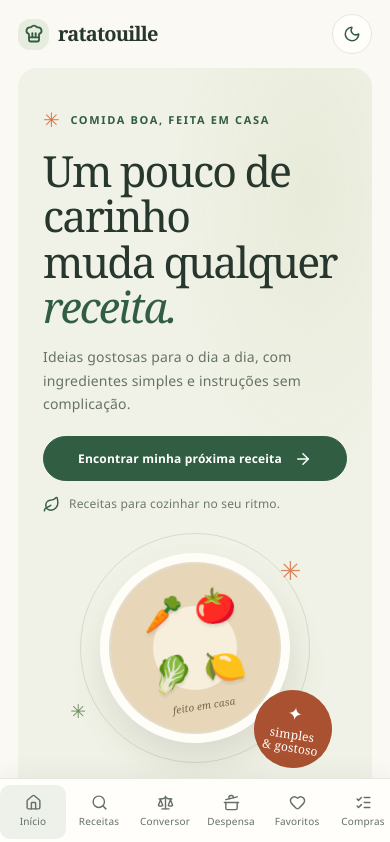
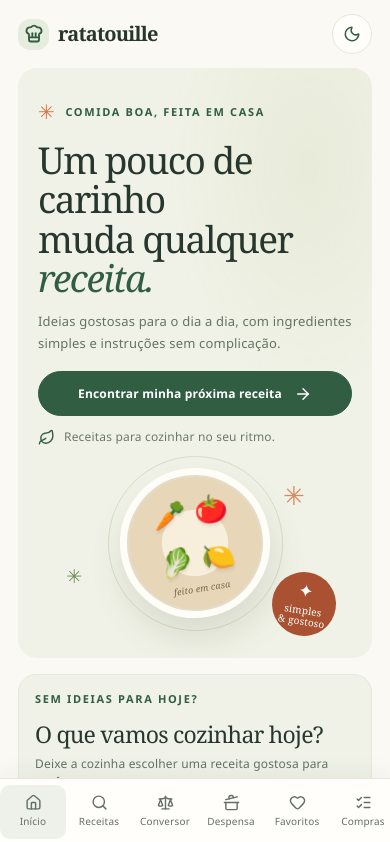
Before and after one commit to henrique-amorim-silva/Ratatouille, a React (Vite) app: page / in a window 390 px wide. Shown: the top 842 px of the page. Built offline with nearby package versions, Linux system fonts and the light colour scheme.

Commit message:
feat: Volta para o inicio da pagina ao acessar uma receita e diminui o tamanho do banner

```diff
--- a/src/App.css
+++ b/src/App.css
@@ -52,7 +52,7 @@
   display: flex;
   align-items: center;
   justify-content: space-between;
-  gap: 24px;
+  gap: 18px;
 }
 
 .marca {
@@ -127,13 +127,13 @@
 
 .hero {
   width: min(1200px, calc(100% - 64px));
-  min-height: 490px;
+  min-height: 430px;
   margin: 0 auto;
-  padding: 56px 7.5%;
+  padding: 44px 6.5%;
   display: grid;
   grid-template-columns: 1fr 0.9fr;
   align-items: center;
-  gap: 48px;
+  gap: 36px;
   overflow: hidden;
   border-radius: 26px;
   background: radial-gradient(ellipse at 82% 17%, #e8ebd9 0, transparent 34%), #f0f2e7;
@@ -202,7 +202,7 @@
 }
 
 .hero__ilustracao {
-  min-height: 355px;
+  min-height: 300px;
   position: relative;
   display: grid;
   place-items: center;
@@ -210,8 +210,8 @@
 
 .hero__forma--fundo {
   position: absolute;
-  width: 330px;
-  height: 330px;
+  width: 280px;
+  height: 280px;
   border: 1px solid #d5ddc8;
   border-radius: 50%;
 }
@@ -232,8 +232,8 @@
 }
 
 .hero__prato {
-  width: 260px;
-  height: 260px;
+  width: 230px;
+  height: 230px;
   position: relative;
   z-index: 1;
   display: flex;
@@ -241,9 +241,9 @@
   align-content: center;
   align-items: center;
   justify-content: center;
-  gap: 10px;
-  padding: 38px;
-  border: 13px solid #fffdf8;
+  gap: 8px;
+  padding: 32px;
+  border: 11px solid #fffdf8;
   border-radius: 50%;
   background: radial-gradient(circle at center, #f7eedc 0 34%, transparent 35%), #e7d6b8;
   box-shadow:
@@ -253,7 +253,7 @@
 }
 
 .hero__prato > span:not(.hero__prato-centro) {
-  font-size: 47px;
+  font-size: 42px;
   filter: drop-shadow(0 3px 1px #28372d18);
 }
 
@@ -271,9 +271,9 @@
   position: absolute;
   z-index: 2;
   right: 3%;
-  bottom: 30px;
-  width: 100px;
-  height: 100px;
+  bottom: 24px;
+  width: 86px;
+  height: 86px;
   display: grid;
   align-content: center;
   justify-items: center;
@@ -1398,14 +1398,18 @@
 
 @media (max-width: 850px) {
   .hero {
-    min-height: 420px;
-    padding: 48px 6%;
+    min-height: 380px;
+    padding: 40px 5%;
     grid-template-columns: 1fr 0.75fr;
-    gap: 20px;
+    gap: 18px;
   }
 
   .hero__ilustracao {
-    transform: scale(0.85);
+    transform: scale(0.78);
+  }
+
+  .receita-surpresa {
+    gap: 16px;
   }
 
   .grade-receitas {
@@ -1456,20 +1460,20 @@
 
   .hero {
     min-height: 0;
-    padding: 38px 25px 27px;
+    padding: 30px 20px 20px;
     grid-template-columns: 1fr;
-    gap: 6px;
+    gap: 2px;
     border-radius: 19px;
   }
 
   .hero h1 {
-    font-size: clamp(39px, 11vw, 55px);
-    letter-spacing: -1.8px;
+    font-size: clamp(35px, 9.5vw, 48px);
+    letter-spacing: -1.5px;
   }
 
   .hero__descricao {
-    margin: 15px 0 20px;
-    font-size: 14px;
+    margin: 13px 0 17px;
+    font-size: 13px;
   }
 
   .hero__conteudo > .botao {
@@ -1480,41 +1484,41 @@
   }
 
   .hero__nota {
-    margin-top: 14px;
+    margin-top: 12px;
   }
 
   .hero__ilustracao {
-    min-height: 250px;
-    margin-top: 4px;
+    min-height: 190px;
+    margin-top: 0;
     transform: none;
   }
 
   .hero__forma--fundo {
-    width: 230px;
-    height: 230px;
+    width: 175px;
+    height: 175px;
   }
 
   .hero__prato {
-    width: 190px;
-    height: 190px;
-    padding: 26px;
-    border-width: 9px;
+    width: 150px;
+    height: 150px;
+    padding: 20px;
+    border-width: 7px;
   }
 
   .hero__prato > span:not(.hero__prato-centro) {
-    font-size: 34px;
+    font-size: 27px;
   }
 
   .hero__prato-centro {
-    font-size: 10px;
+    font-size: 9px;
   }
 
   .hero__adesivo {
     right: 5%;
-    bottom: 5px;
-    width: 78px;
-    height: 78px;
-    font-size: 12px;
+    bottom: 2px;
+    width: 64px;
+    height: 64px;
+    font-size: 10px;
   }
 
   .receitas {
@@ -1689,9 +1693,9 @@
 
 .receita-surpresa {
   width: min(1100px, calc(100% - 64px));
-  min-height: 220px;
-  margin: 20px auto 0;
-  padding: 26px;
+  min-height: 175px;
+  margin: 16px auto 0;
+  padding: 20px;
   display: flex;
   align-items: center;
   justify-content: space-between;
@@ -1702,7 +1706,7 @@
 }
 
 .receita-surpresa__conteudo {
-  max-width: 470px;
+  max-width: 420px;
 }
 
 .receita-surpresa h2,
@@ -1716,15 +1720,33 @@
   line-height: 1.2;
 }
 
+.receita-surpresa h2 {
+  font-size: clamp(23px, 2.7vw, 30px);
+}
+
 .receita-surpresa__conteudo > p:not(.sobretitulo) {
-  margin: 9px 0 17px;
+  margin: 7px 0 13px;
   color: var(--app-muted);
-  font-size: 13px;
+  font-size: 12px;
 }
 
 .receita-surpresa__resultado {
-  width: min(320px, 44%);
+  width: min(280px, 40%);
   flex: 0 0 auto;
+}
+
+.receita-surpresa__resultado .cartao-receita__capa {
+  height: 150px;
+}
+
+.receita-surpresa__resultado .cartao-receita__conteudo {
+  padding: 14px 15px 13px;
+}
+
+.receita-surpresa__resultado .cartao-receita h3 {
+  min-height: 45px;
+  margin-top: 10px;
+  font-size: 18px;
 }
 
 .receitas-relacionadas {
@@ -2706,7 +2728,11 @@
   }
 
   .receita-surpresa {
-    padding: 20px;
+    padding: 16px;
+  }
+
+  .receita-surpresa__resultado {
+    width: min(280px, 100%);
   }
 
   .receitas-relacionadas {
--- a/src/data/recipes/boloDeBananaFit.ts
+++ b/src/data/recipes/boloDeBananaFit.ts
@@ -9,7 +9,7 @@ export const boloDeBananaFit = {
     'Um bolo prático feito apenas com banana, farinha de aveia, ovo e fermento em pó. Duas bananas entram na massa e a terceira vai em rodelas por cima.',
   imagem: '/images/receitas/bolo-de-banana-fit.jpg',
   categoriaPrincipal: 'Bolos',
-  categorias: ['Bolos', 'Lanches', 'Saudáveis', 'Vegetarianas'],
+  categorias: ['Bolos', 'Lanches', 'Saudáveis', 'Vegetarianas','Sobremesas'],
   subcategorias: ['Bolos simples', 'Sem açúcar adicionado'],
   tags: ['fit', 'fitness', 'banana', 'aveia', 'lanche'],
   dificuldade: 'fácil',
--- a/src/pages/RecipeDetailPage.tsx
+++ b/src/pages/RecipeDetailPage.tsx
@@ -1,4 +1,4 @@
-import { useEffect, useState } from 'react'
+import { useEffect, useLayoutEffect, useState } from 'react'
 import {
   ArrowLeft,
   CookingPot,
@@ -361,6 +361,10 @@ export function RecipeDetailPage() {
   const { slug } = useParams()
   const receita = receitas.find((item) => item.slug === slug)
 
+  useLayoutEffect(() => {
+    window.scrollTo(0, 0)
+  }, [slug])
+
   if (!receita) {
     return (
       <main className="page-main estado-vazio">
```
Also changed, not shown: 1 other file (tests, documents, lock files or other folders).
